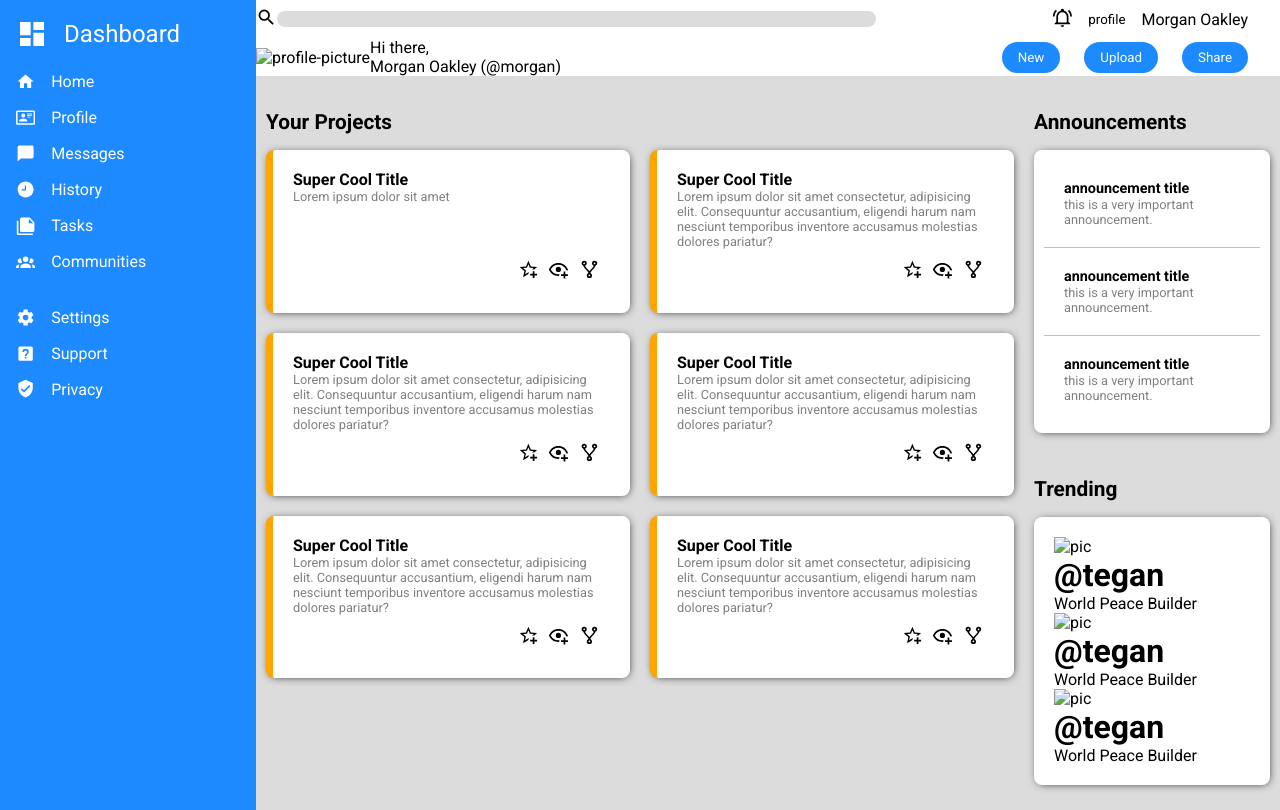
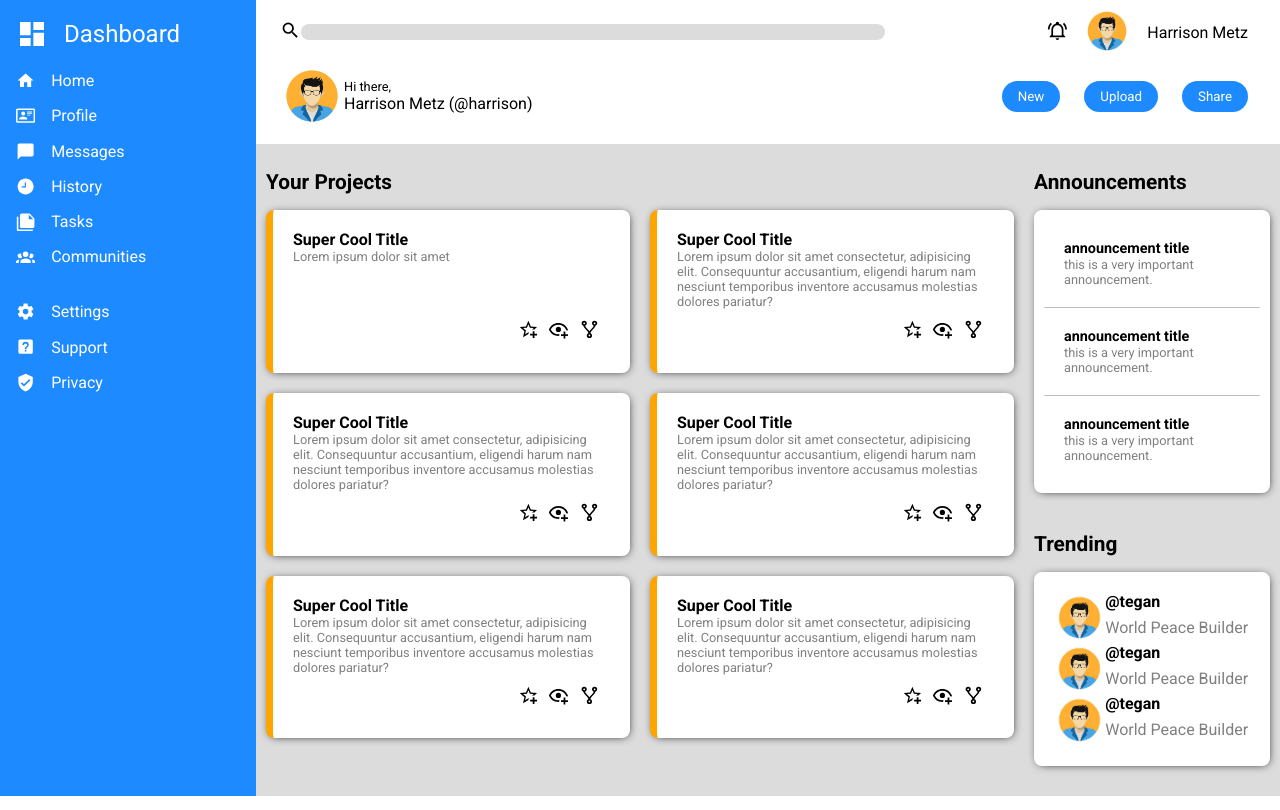
Before and after one commit to Harrison-Metz/admin-dashboard, a plain HTML site: page index.html in a window 1280 px wide. Drawn offline with Linux system fonts and the light colour scheme.

Commit message:
added profile icons and finished the last styling

```diff
--- a/index.html
+++ b/index.html
@@ -23,16 +23,18 @@
                     <button>
                         <svg xmlns="http://www.w3.org/2000/svg" viewBox="0 0 24 24"><title>bell-ring-outline</title><path d="M10,21H14A2,2 0 0,1 12,23A2,2 0 0,1 10,21M21,19V20H3V19L5,17V11C5,7.9 7.03,5.17 10,4.29C10,4.19 10,4.1 10,4A2,2 0 0,1 12,2A2,2 0 0,1 14,4C14,4.1 14,4.19 14,4.29C16.97,5.17 19,7.9 19,11V17L21,19M17,11A5,5 0 0,0 12,6A5,5 0 0,0 7,11V18H17V11M19.75,3.19L18.33,4.61C20.04,6.3 21,8.6 21,11H23C23,8.07 21.84,5.25 19.75,3.19M1,11H3C3,8.6 3.96,6.3 5.67,4.61L4.25,3.19C2.16,5.25 1,8.07 1,11Z" /></svg>
                     </button>
-                    <button>profile</button>
-                    <p>Morgan Oakley</p>
+                    <button>
+                        <img src="images/avatar-icon.jpeg" alt="avatar">
+                    </button>
+                    <p>Harrison Metz</p>
                 </div>
             </div>
             <div class="header-bottom">
                 <div class="hbl">
-                    <img src="" alt="profile-picture">
+                    <img src="images/avatar-icon.jpeg" alt="profile-picture">
                     <div class="greeting">
                         <p>Hi there,</p>
-                        <p>Morgan Oakley (@morgan)</p>
+                        <p>Harrison Metz (@harrison)</p>
                     </div>
                 </div>
                 <div class="hbr">
@@ -205,17 +207,17 @@
             <h1>Trending</h1>
             <div class="trending-container">
                 <div class="trend">
-                    <img src="" alt="pic">
+                    <img src="images/avatar-icon.jpeg" alt="pic">
                     <h1>@tegan</h1>
                     <p>World Peace Builder</p>
                 </div>
                 <div class="trend">
-                    <img src="" alt="pic">
+                    <img src="images/avatar-icon.jpeg" alt="pic">
                     <h1>@tegan</h1>
                     <p>World Peace Builder</p>
                 </div>
                 <div class="trend">
-                    <img src="" alt="pic">
+                    <img src="images/avatar-icon.jpeg" alt="pic">
                     <h1>@tegan</h1>
                     <p>World Peace Builder</p>
                 </div>
--- a/style.css
+++ b/style.css
@@ -17,7 +17,7 @@
     width: 100%;
     display: grid;
     grid-template-columns: 1fr 3fr 1fr;
-    grid-template-rows: 0.5fr 3fr 3fr;
+    grid-template-rows: 0.5fr 2.5fr 2fr;
     grid-template-areas:
     "sidebar header header"
     "sidebar projects announcements"
@@ -29,6 +29,8 @@
     display: grid;
     grid-template-rows: 1fr 1fr;
     padding-right: 2rem;
+    padding-bottom: 1rem;
+    padding-left: 1.5rem;
 }
 
 .header-top {
@@ -65,6 +67,11 @@ input {
     gap: 1rem;
 }
 
+.htr img {
+    width: 3rem;
+    height: 3rem;
+}
+
 .header-bottom {
     grid-row: 2 / 3;
     display: grid;
@@ -75,6 +82,15 @@ input {
     display: flex;
     justify-content: flex-start;
     align-items: center;
+}
+
+.hbl img {
+    width: 4rem;
+    height: 4rem;
+}
+
+.greeting p:first-child {
+    font-size: 0.8rem;
 }
 
 .hbr {
@@ -226,13 +242,45 @@ input {
 .trending {
     grid-area: trending;
     padding: 10px;
+    margin-top: 0;
 }
+
+
 
 .trending-container {
     background-color: white;
     border-radius: 8px;
     padding: 20px;
     height: max-content;
+    display: grid;
+    grid-template-rows: repeat(3, 1fr);
+
+}
+
+.trend {
+    display: grid;
+    grid-template-columns: 1fr 3fr;
+    grid-template-rows: repeat(2, 1fr);
+    grid-template-areas:
+    "img top"
+    "img bottom";
+}
+
+.trend img {
+    grid-area: img;
+    width: 3.2rem;
+    height: 3.2rem;
+}
+
+.trend h1 {
+    grid-area: top;
+    font-size: 1rem;
+}
+
+.trend p {
+    grid-area: bottom;
+    font-size: 1rem;
+    color: gray;
 }
 
 .projects, .announcements, .trending {
@@ -242,7 +290,7 @@ input {
 .projects>h1, .announcements>h1, .trending>h1 {
     font-size: 1.3rem;
     padding-bottom: 1rem;
-    padding-top: 1.5rem;
+    padding-top: 1rem;
 }
 
 svg {
```
Also changed, not shown: images/avatar-icon.jpeg (added), images/eye-plus-outline.svg (deleted), images/source-fork.svg (deleted).
